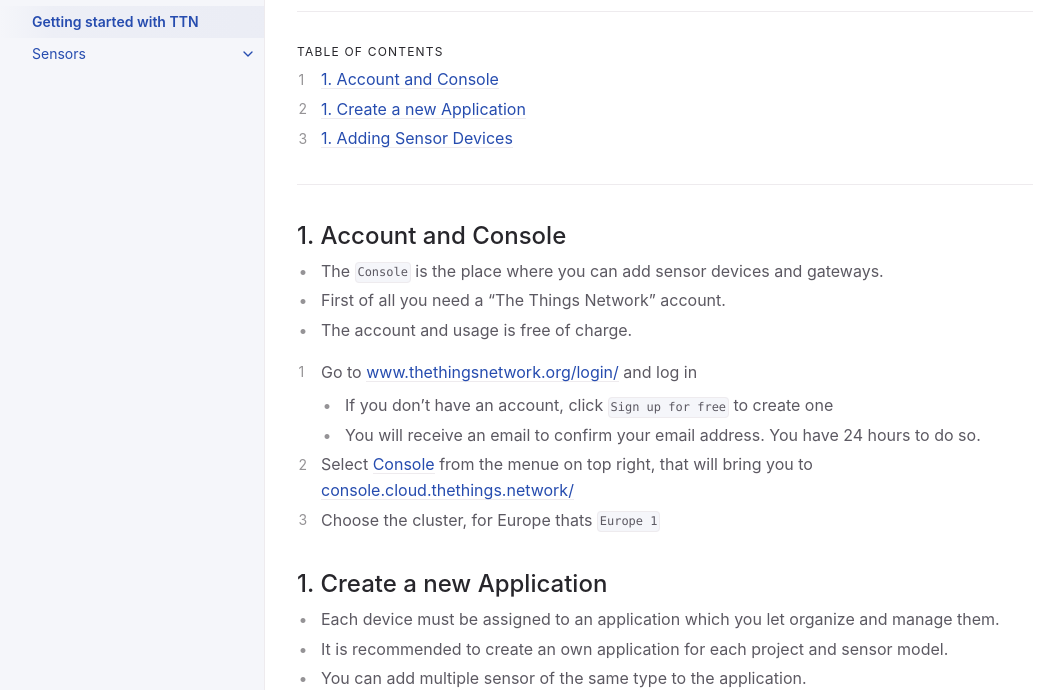
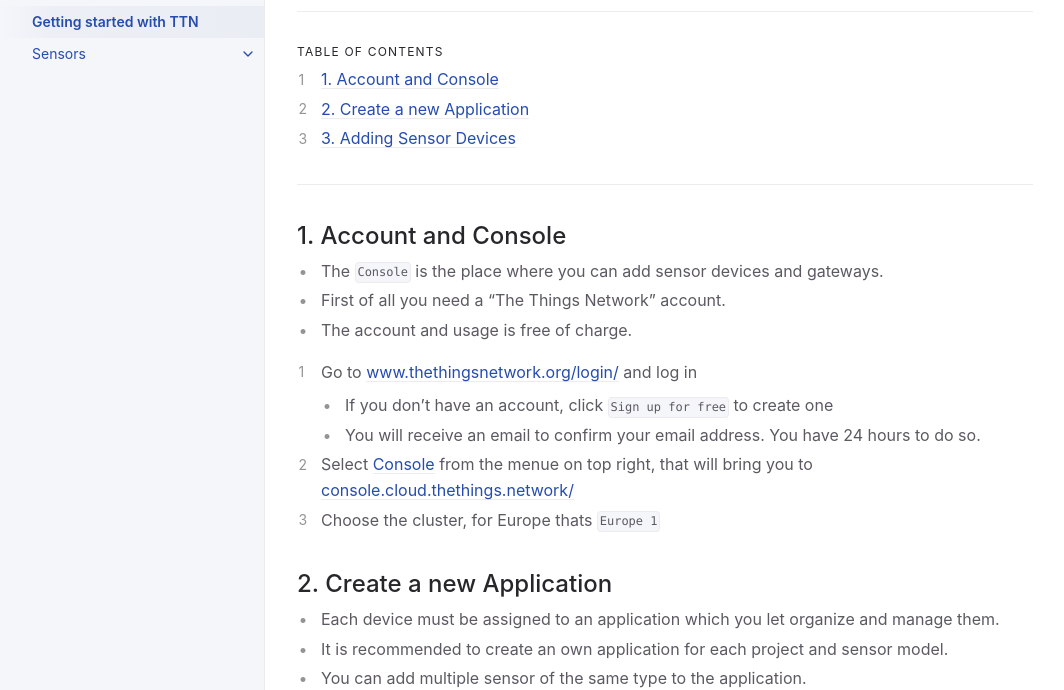
Before and after one commit to hslu-ige-laes/lora-devices-ttn, a Jekyll site: the page built from docs/getting_started.md, in a window 1280 px wide and 1400 px high. Shown: the part 166-856 px from the top of the window, without its empty margins (107-1171 px from the left). Built offline with Jekyll 4.4.1, drawn with Linux system fonts in a browser that asks for light colours; some of the changed text lies outside the part shown.

Commit message:
Update getting_started.md

```diff
--- a/docs/getting_started.md
+++ b/docs/getting_started.md
@@ -30,7 +30,7 @@ permalink: /docs/getting_started
 1. Select [Console](https://console.thethingsnetwork.org/) from the menue on top right, that will bring you to [console.cloud.thethings.network/](https://console.cloud.thethings.network/)
 1. Choose the cluster, for Europe thats `Europe 1`
 
-## 1. Create a new Application
+## 2. Create a new Application
 
 - Each device must be assigned to an application which you let organize and manage them.
 - It is recommended to create an own application for each project and sensor model.
@@ -46,5 +46,5 @@ permalink: /docs/getting_started
 
 You will be redirected to an application page where you can add and manage devices.
 
-## 1. Adding Sensor Devices
+## 3. Adding Sensor Devices
 Refer to the indiviual [sensor pages](https://hslu-ige-laes.github.io/lora-devices-ttn/#sensor-overview). There you'll find step by step guides on how to add and configure each device.
```
